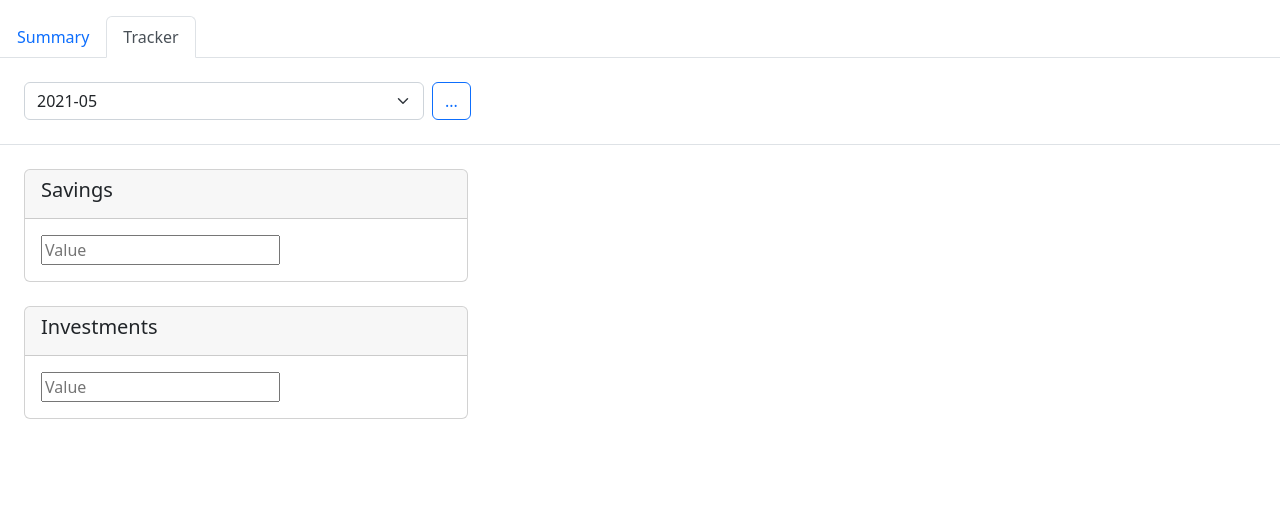
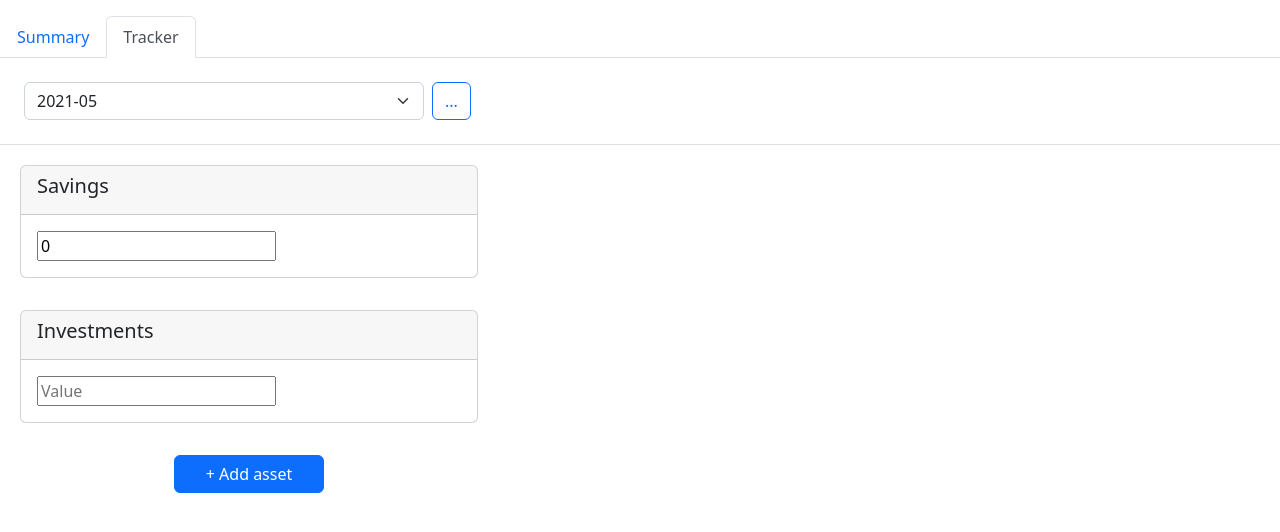
Before and after one commit to barbarathorslund/asset-tracker, a React (Create React App) app: page / in a window 1280 px wide. Both pictures are taken after a click on the tab "Tracker". Shown: the top 532 px of the page. Built offline with nearby package versions, Linux system fonts and the light colour scheme.

Commit message:
Add set asset value functionality

```diff
--- a/src/components/AddEntryModal.tsx
+++ b/src/components/AddEntryModal.tsx
@@ -45,9 +45,9 @@ const EntryModal = ({
   }
 
   const getNewEntryObject = () => {
-    let assets: { [key: string]: number } = {};
+    let assets: { [key: string]: string } = {};
     Object.keys(entries[1].assets as object).forEach((asset: string) => {
-      assets[asset] = 0;
+      assets[asset] = "";
     });
     return { month: entryMonth, assets };
   };
--- a/src/components/AssetCard.tsx
+++ b/src/components/AssetCard.tsx
@@ -1,4 +1,4 @@
-import { ChangeEvent, Dispatch, SetStateAction } from "react";
+import { Dispatch, SetStateAction } from "react";
 import Card from "react-bootstrap/Card";
 import { Entries } from "./ModeTab";
 
@@ -15,14 +15,21 @@ const AssetCard = ({
   entries,
   setEntries,
 }: AssetCardProps) => {
+  const getAssetValue = () => {
+    let currentMonthEntry = entries?.find(
+      (entry) => entry.month === currentMonth
+    );
+    return currentMonthEntry?.assets?.[title];
+  };
+
   const changeAssetValue = (e: React.FormEvent<HTMLInputElement>) => {
     return entries.map((entry) => {
       if (entry.month === currentMonth) {
         // get changed asset object
-        let assets: { [key: string]: number } = {};
+        let assets: { [key: string]: string } = {};
         Object.entries(entry.assets as object).forEach(([key, val]) => {
           if (key === title) {
-            assets[key] = Number(e.currentTarget.value);
+            assets[key] = e.currentTarget.value;
           } else {
             assets[key] = val;
           }
@@ -37,7 +44,7 @@ const AssetCard = ({
   };
 
   return (
-    <Card style={{ maxWidth: "444px" }} className="m-4">
+    <Card className="m-3">
       <form>
         <Card.Header>
           <div className="d-flex mb-0 justify-content-between">
@@ -46,8 +53,11 @@ const AssetCard = ({
         </Card.Header>
         <Card.Body>
           <input
-            type="number"
+            type="text"
+            inputMode="numeric"
+            pattern="[0-9]*"
             placeholder="Value"
+            value={getAssetValue()}
             onChange={(e) => {
               setEntries(changeAssetValue(e));
             }}
--- a/src/components/ModeTab.tsx
+++ b/src/components/ModeTab.tsx
@@ -7,16 +7,16 @@ import Tracker from "./Tracker";
 export interface Entries {
   month: string;
   assets?: {
-    [key: string]: number;
+    [key: string]: string;
   };
 }
 
 export const ModeTab = () => {
   const [entries, setEntries] = useState<Entries[]>([
-    { month: "2021-05", assets: { Savings: 1, Investments: 1 } },
-    { month: "2023-01", assets: { Savings: 1, Investments: 1 } },
-    { month: "2023-02", assets: { Savings: 1, Investments: 1 } },
-    { month: "2022-05", assets: { Savings: 1, Investments: 1 } },
+    { month: "2021-05", assets: { Savings: "0", Investments: "" } },
+    { month: "2023-01", assets: { Savings: "0", Investments: "0" } },
+    { month: "2023-02", assets: { Savings: "0", Investments: "0" } },
+    { month: "2022-05", assets: { Savings: "0", Investments: "0" } },
   ]);
 
   return (
--- a/src/components/Tracker.tsx
+++ b/src/components/Tracker.tsx
@@ -1,5 +1,6 @@
-import React, { Dispatch, SetStateAction, useState } from "react";
+import { Dispatch, SetStateAction, useState } from "react";
 import Form from "react-bootstrap/Form";
+import Button from "react-bootstrap/Button";
 import AddEntryModal from "./AddEntryModal";
 import { Entries } from "./ModeTab";
 import AssetCard from "./AssetCard";
@@ -14,8 +15,8 @@ const Tracker = ({ entries, setEntries }: TrackerProps) => {
   const [currentMonth, setCurrentMonth] = useState(entries[0].month);
   const [showAddEntryModal, setShowAddEntryModal] = useState(false);
 
+  const handleShowAddEntryModal = () => setShowAddEntryModal(true);
   const handleCloseAddEntryModal = () => setShowAddEntryModal(false);
-  const handleShowAddEntryModal = () => setShowAddEntryModal(true);
 
   const renderEntryAssetCards = (entry: Entries) => {
     return Object.keys(entry.assets as object).map((key) => (
@@ -32,13 +33,6 @@ const Tracker = ({ entries, setEntries }: TrackerProps) => {
   return (
     <>
       <div className="d-flex border-bottom p-4">
-        <AddEntryModal
-          show={showAddEntryModal}
-          handleClose={handleCloseAddEntryModal}
-          entries={entries}
-          setEntries={setEntries}
-          setCurrentMonth={setCurrentMonth}
-        />
         <Form.Select
           className="maxw-400"
           value={currentMonth}
@@ -51,7 +45,15 @@ const Tracker = ({ entries, setEntries }: TrackerProps) => {
           ))}
         </Form.Select>
         <DropDownMenu handleShowAddEntryModal={handleShowAddEntryModal} />
+        <AddEntryModal
+          show={showAddEntryModal}
+          handleClose={handleCloseAddEntryModal}
+          entries={entries}
+          setEntries={setEntries}
+          setCurrentMonth={setCurrentMonth}
+        />
       </div>
+      <div style={{ maxWidth: "490px" }} className="d-flex flex-column m-1">
         {entries ? (
           entries.map((entry) => {
             if (entry.month === currentMonth && entry.assets) {
@@ -63,6 +65,14 @@ const Tracker = ({ entries, setEntries }: TrackerProps) => {
         ) : (
           <div>No entries</div>
         )}
+        <Button
+          style={{ width: "150px" }}
+          className="align-self-center my-3"
+          variant="primary"
+        >
+          + Add asset
+        </Button>
+      </div>
     </>
   );
 };
```
Lines whose indentation alone changed are shown as unchanged.
